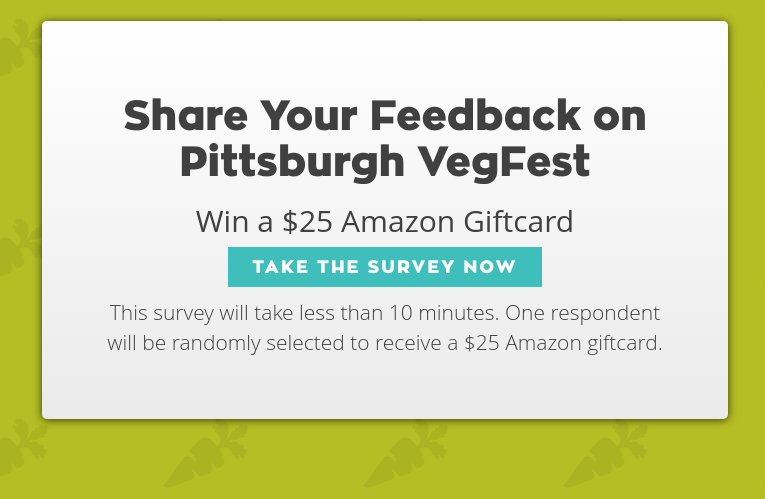
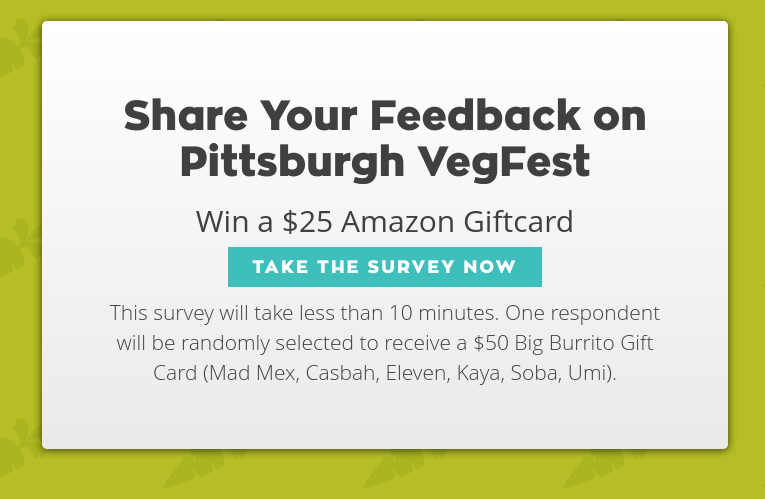
Before and after one commit to VegFest/vegfest.org, a Jekyll site: the page built from _posts/surveys/2016-06-18-pgh-attendee-feedback.md, in a window 1280 px wide. Shown: the top 499 px of the page, without its empty margins (255-1020 px from the left). Built offline with Jekyll 4.4.1, drawn with Linux system fonts in a browser that asks for light colours.

Commit message:
edits to pgh survey

```diff
--- a/_posts/surveys/2016-06-18-pgh-attendee-feedback.md
+++ b/_posts/surveys/2016-06-18-pgh-attendee-feedback.md
@@ -6,4 +6,4 @@
 
 ---
 
-This survey will take less than 10 minutes. One respondent will be randomly selected to receive a $25 Amazon giftcard.
+This survey will take less than 10 minutes. One respondent will be randomly selected to receive a $50 Big Burrito Gift Card (Mad Mex, Casbah, Eleven, Kaya, Soba, Umi).
```
